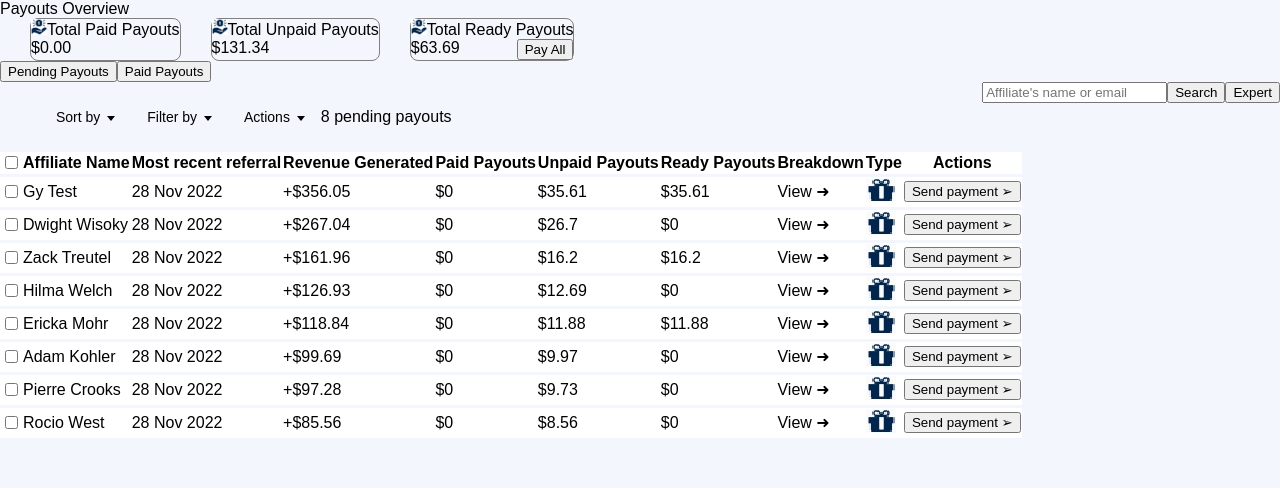
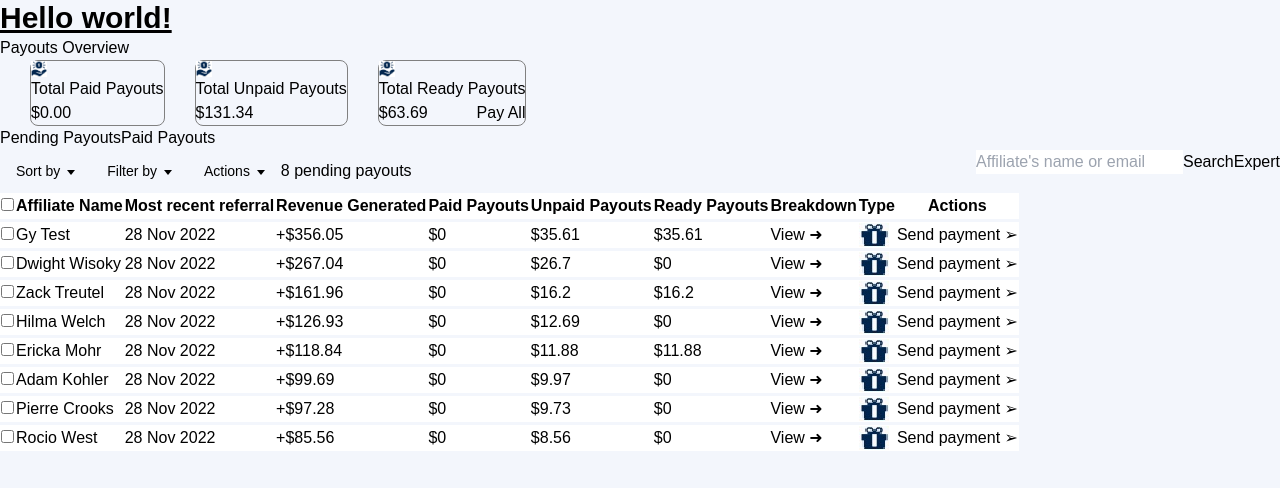
Before and after one commit to passionatestar99939/payouts, a React (Create React App) app: page / in a window 1280 px wide. Shown: the top 488 px of the page. Built offline with nearby package versions, Linux system fonts and the light colour scheme.

Commit message:
imported Tailwind CSS in React product

```diff
--- a/package.json
+++ b/package.json
@@ -40,5 +40,10 @@
       "last 1 firefox version",
       "last 1 safari version"
     ]
+  },
+  "devDependencies": {
+    "autoprefixer": "^10.4.13",
+    "postcss": "^8.4.20",
+    "tailwindcss": "^3.2.4"
   }
 }
--- /dev/null
+++ b/postcss.config.js
@@ -0,0 +1,6 @@
+module.exports = {
+  plugins: {
+    tailwindcss: {},
+    autoprefixer: {},
+  },
+}
--- a/src/App.js
+++ b/src/App.js
@@ -1,18 +1,19 @@
-import Router from "./routes";
+import Router from "./routes"
 
-import logo from "./logo.svg";
-import "./App.css";
+import logo from "./logo.svg"
+import "./App.css"
 
 function App() {
   return (
     <div>
+      <h1 className="text-3xl font-bold underline">Hello world!</h1>
+
       <Router />
     </div>
-  );
+  )
 }
 
-export default App;
-
+export default App
 
 // import { useState } from 'react';
 // import { InfoBox } from './components/InfoBox';
--- a/src/index.css
+++ b/src/index.css
@@ -11,3 +11,8 @@
   font-family: source-code-pro, Menlo, Monaco, Consolas, 'Courier New',
     monospace;
 }
+
+
+@tailwind base;
+@tailwind components;
+@tailwind utilities;
--- /dev/null
+++ b/tailwind.config.js
@@ -0,0 +1,10 @@
+/** @type {import('tailwindcss').Config} */
+module.exports = {
+  content: [
+    "./src/**/*.{js,jsx,ts,tsx}",
+  ],
+  theme: {
+    extend: {},
+  },
+  plugins: [],
+}
```
Also changed, not shown: 1 other file (tests, documents, lock files or other folders).
